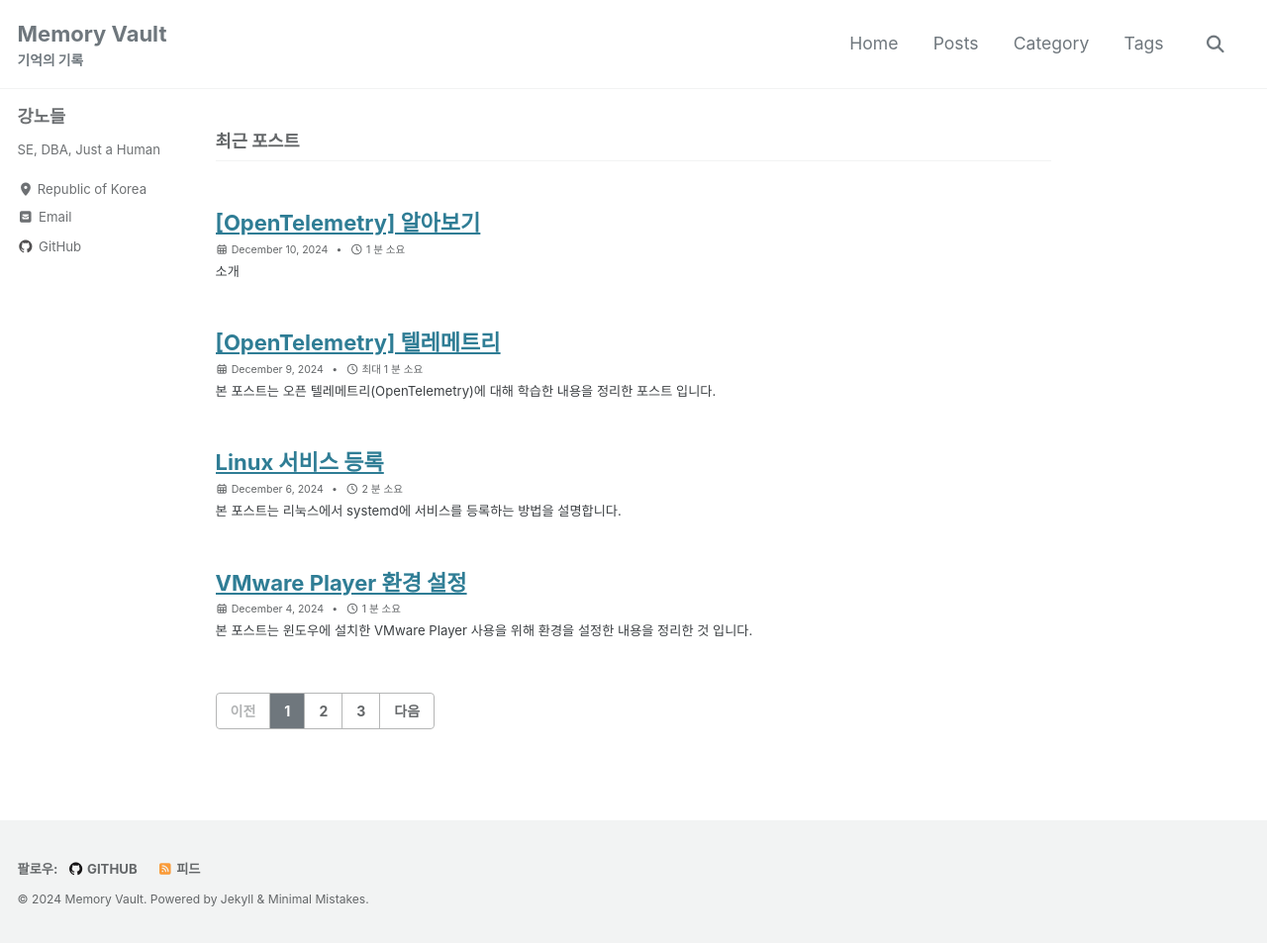
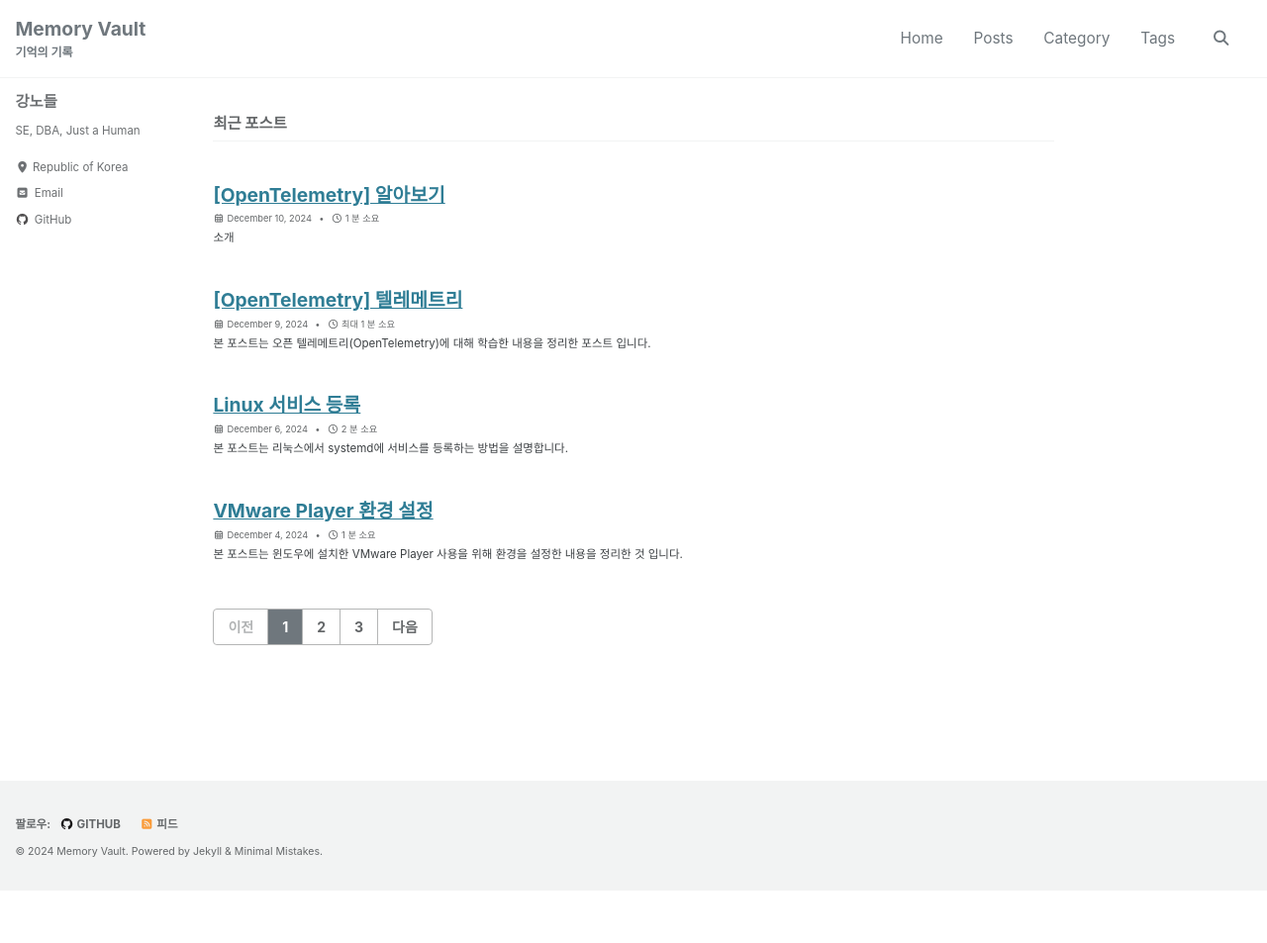
Before and after one commit to NodleKang/nodlekang.github.io, a Jekyll site: the page built from index.html, in a window 1280 px wide. Shown: the whole page at 99% size. Built offline with Jekyll 4.4.1, drawn with Linux system fonts in a browser that asks for light colours; cached includes are drawn as plain includes; some web fonts are replaced; the list of posts is cut into pages by our own code; after the commit the page ends 900 px from its top, so only the background shows below that.

Commit message:
font resize

```diff
--- a/_sass/minimal-mistakes/_variables.scss
+++ b/_sass/minimal-mistakes/_variables.scss
@@ -6,8 +6,8 @@
    Typography
    ========================================================================== */
 
-// 기본 값이 데스크탑에서 large에서 x-large 이상인 구간인 경우 폰트 사이즈를 조정했습니다.
-$doc-font-size: 16px !default;
+// 기본 폰트 사이즈를 원하는 값으로 변경
+$doc-font-size: 14px !default;
 $doc-font-size-medium: $doc-font-size * 1.0 !default;
 $doc-font-size-large: $doc-font-size * 1.1 !default;
 $doc-font-size-x-large: $doc-font-size * 1.1 !default;
```
